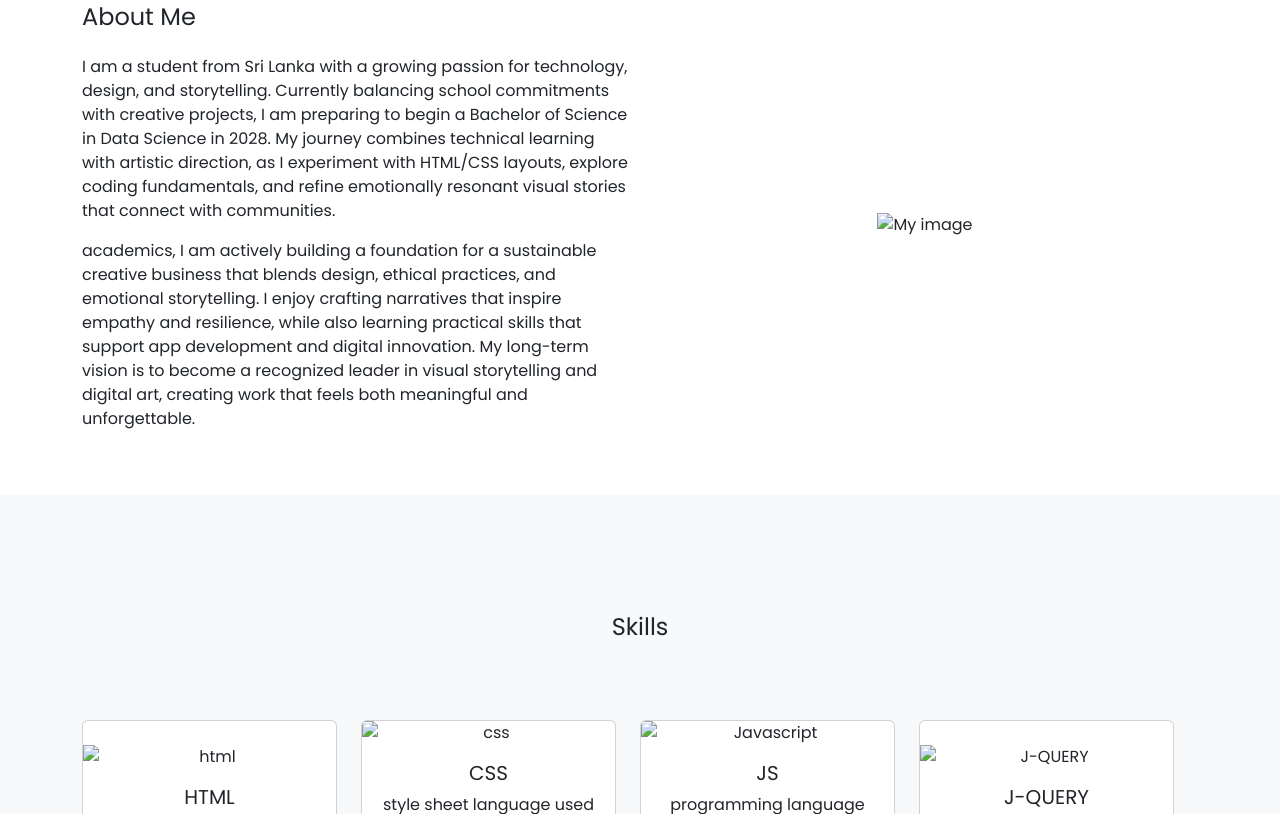
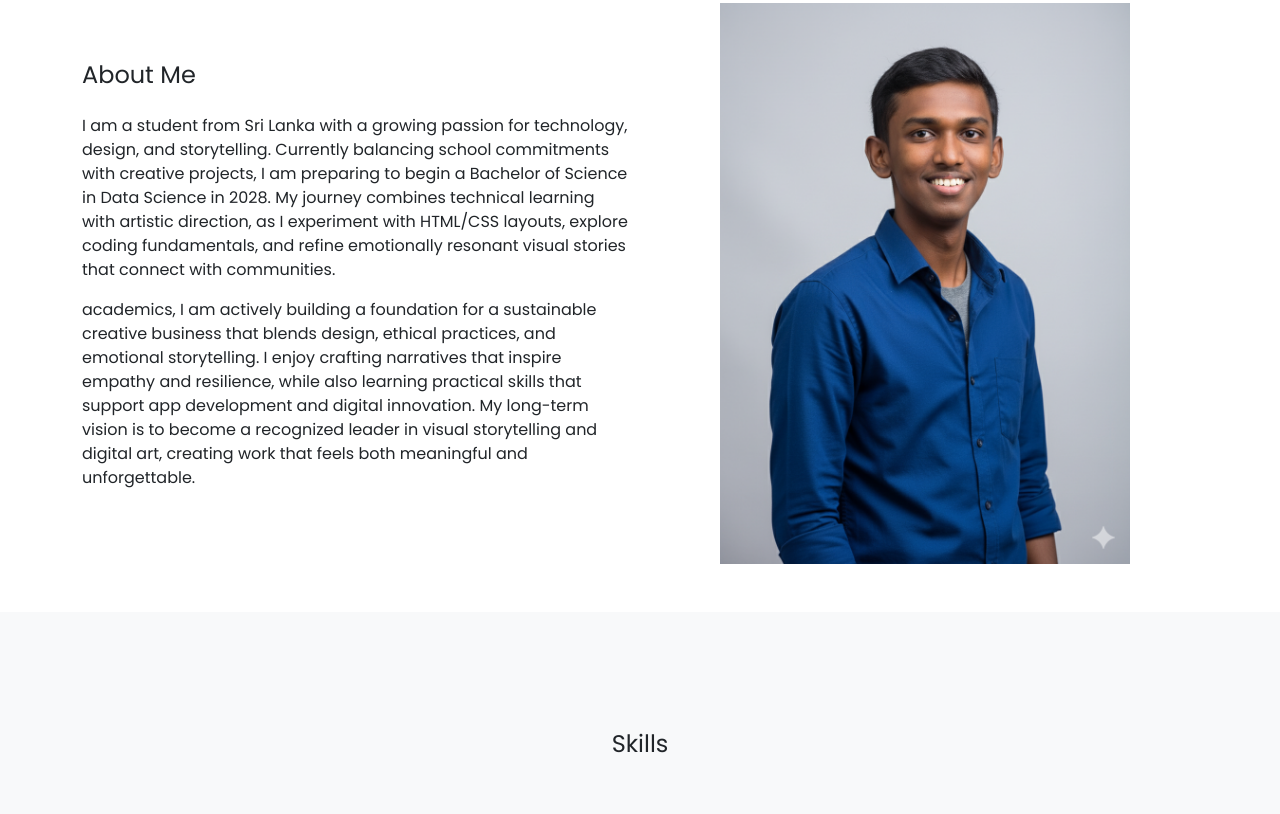
Before and after one commit to yadurshantech-dev/Practice-Portfolio, a plain HTML site: page Portfolio/index.html in a window 1280 px wide. Shown: the part 824-1638 px from the top of the page. Drawn offline with nearby package versions, Linux system fonts and the light colour scheme; files that its build step writes are made by us from their sources; files whose address does not match are found by name.

Commit message:
properly created

```diff
--- a/Portfolio/index.html
+++ b/Portfolio/index.html
@@ -8,7 +8,7 @@
 <link rel="preconnect" href="https://fonts.gstatic.com" crossorigin>
 <link href="https://fonts.googleapis.com/css2?family=Poppins&display=swap" rel="stylesheet">
     <link href="https://cdn.jsdelivr.net/npm/bootstrap@5.3.8/dist/css/bootstrap.min.css" rel="stylesheet" integrity="sha384-sRIl4kxILFvY47J16cr9ZwB07vP4J8+LH7qKQnuqkuIAvNWLzeN8tE5YBujZqJLB" crossorigin="anonymous">
-    <link rel="stylesheet" href="/Projects/Final-Project/style.css">
+    <link rel="stylesheet" href="./style.css">
 </head>
 <body>
     <nav class="navbar navbar-expand-lg bg-body-tertiary py=4 border-bottom text-uppercase sticky-top">
@@ -66,7 +66,7 @@
           creating work that feels both meaningful and unforgettable.</p>
         </div>
         <div class="col-md-6 text-center">
-          <img src="/Projects/Final-Project/imgs/mine.png" alt="My image" class="img-fluid w-75 ">
+          <img src="./imgs/mine.png" alt="My image" class="img-fluid w-75 ">
 
         </div>
       </div>
@@ -81,7 +81,7 @@
         <div class="row s">
           <div class="col-md-3">
             <div class="card text-center" style="width: 18 rem;">
-              <img src="/Projects/Final-Project/imgs/html.png" alt="html" class="card-img-top pt-4 m-auto">
+              <img src="./imgs/html.png" alt="html" class="card-img-top pt-4 m-auto">
               <div class="card-body">
                 <h5 class="cardtitle">HTML</h5>
                 <P class="card-text">The skeleton of each and every website including this one also</P>
@@ -92,7 +92,7 @@
           </div>
           <div class="col-md-3">
             <div class="card text-center" style="width: 18 rem;">
-              <img src="/Projects/Final-Project/imgs/css.png" alt="css" class="card-img-top mt-auto">
+              <img src="./imgs/css.png" alt="css" class="card-img-top mt-auto">
               <div class="card-body">
                 <h5 class="cardtitle">CSS</h5>
                 <P class="card-text">style sheet language used for specifying the presentation and styling of a document</P>
@@ -103,7 +103,7 @@
           </div>
           <div class="col-md-3">
             <div class="card text-center" style="width: 18 rem;">
-              <img src="/Projects/Final-Project/imgs/js.png" alt="Javascript" class="card-img-top ">
+              <img src="./imgs/js.png" alt="Javascript" class="card-img-top ">
               <div class="card-body">
                 <h5 class="cardtitle">JS</h5>
                 <P class="card-text">programming language and core technology of the Web</P>
@@ -114,7 +114,7 @@
           </div>
           <div class="col-md-3">
             <div class="card text-center" style="width: 18 rem;">
-              <img src="/Projects/Final-Project/imgs/j-q.png" alt="J-QUERY" class="card-img-top pt-4 m-auto">
+              <img src="./imgs/j-q.png" alt="J-QUERY" class="card-img-top pt-4 m-auto">
               <div class="card-body">
                 <h5 class="cardtitle">J-QUERY</h5>
                 <P class="card-text">J-Query is a JavaScript library designed to simplify HTML DOM</P>
```
